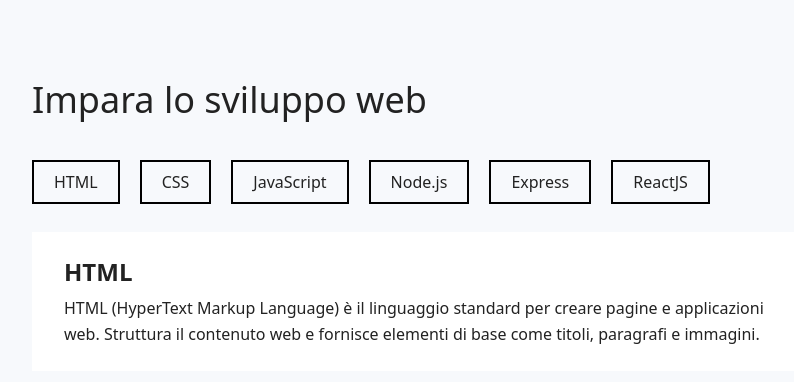
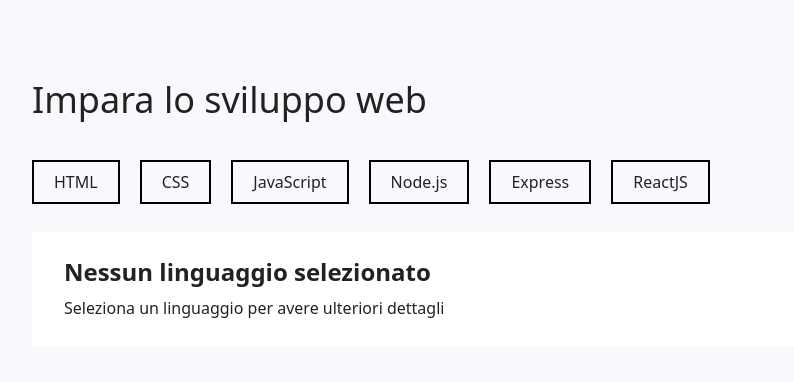
Before and after one commit to SimoL-003/react-use-state, a React (Vite) app: page / in a window 1280 px wide. Shown: the top 382 px of the page, without its empty margins (96-890 px from the left). Built offline with nearby package versions, Linux system fonts and the light colour scheme.

Commit message:
feat: set "Nessun linguaggio selezionato" as default card content

```diff
--- a/src/App.jsx
+++ b/src/App.jsx
@@ -2,7 +2,7 @@
 import { languages } from "./data/languages"; /* ID, title, description */
 
 function App() {
-  const [activeCard, setActiveCard] = useState(languages[0]);
+  const [activeCard, setActiveCard] = useState("");
   console.log(activeCard);
 
   return (
@@ -25,8 +25,11 @@
         </div>
 
         <div className="card">
-          <h3>{activeCard.title}</h3>
-          <p>{activeCard.description}</p>
+          <h3>{activeCard.title || "Nessun linguaggio selezionato"}</h3>
+          <p>
+            {activeCard.description ||
+              "Seleziona un linguaggio per avere ulteriori dettagli"}
+          </p>
         </div>
       </div>
     </main>
```
